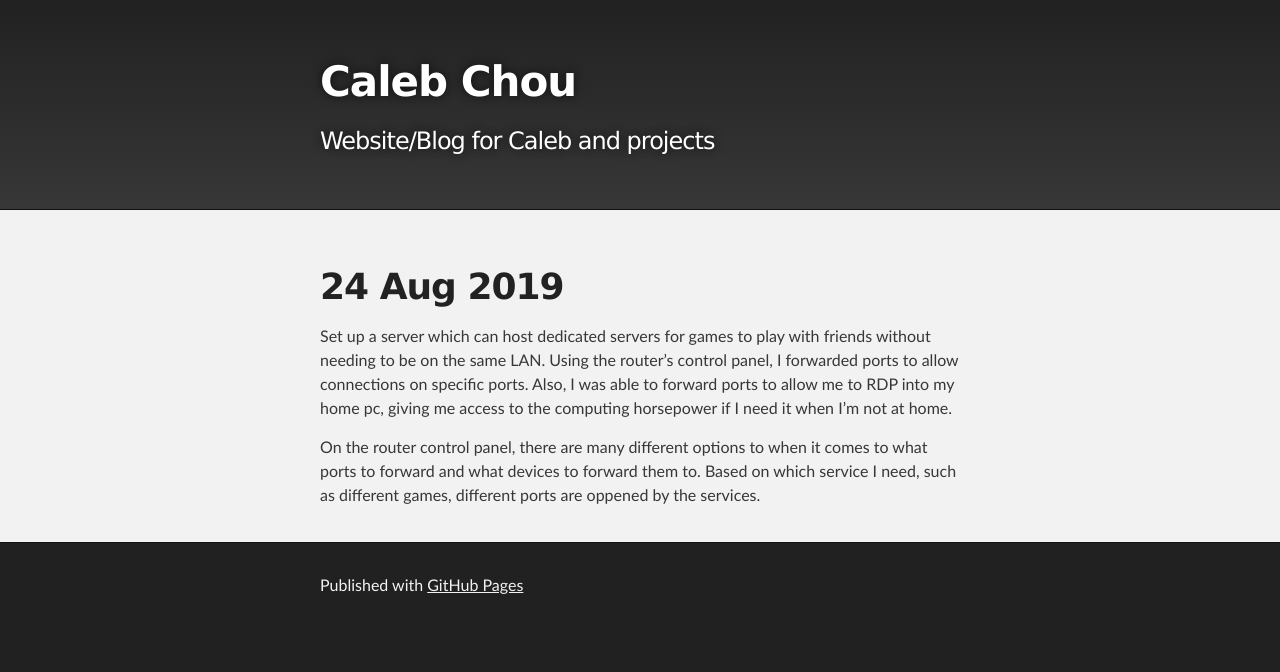
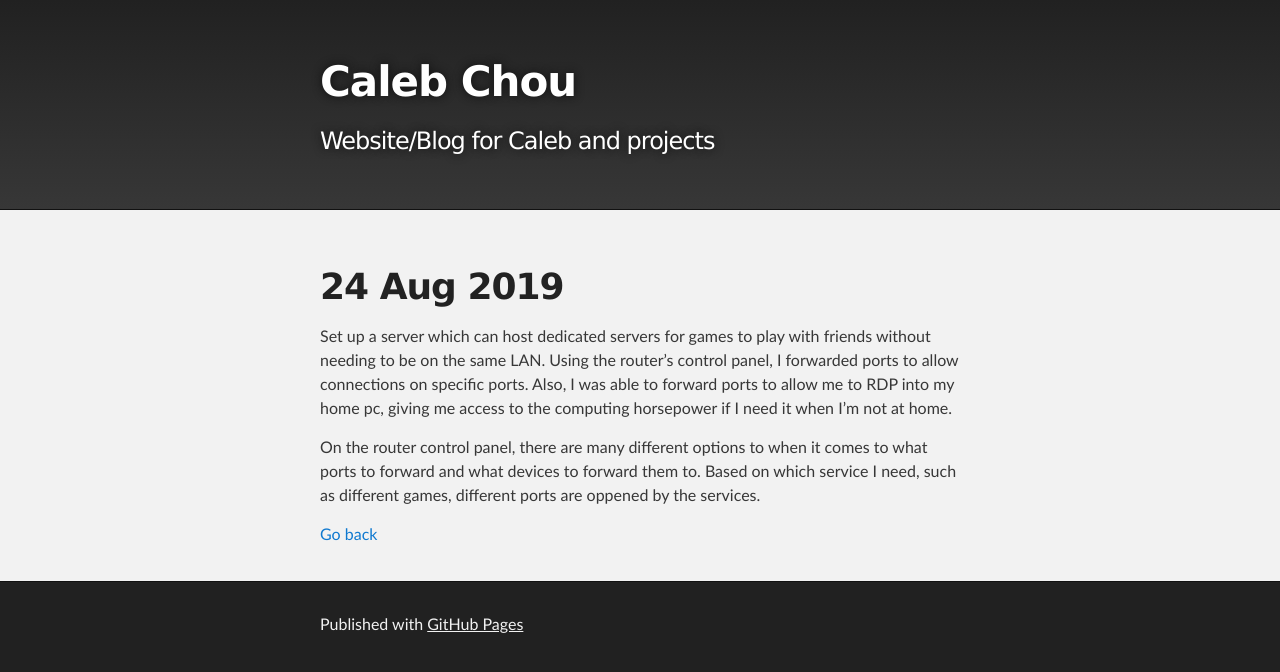
Before and after one commit to caleb-chou/caleb-chou.github.io, a Jekyll site: the page built from blogs/24082019.md, in a window 1280 px wide. Shown: the top 672 px of the page. Built offline with Jekyll 4.4.1, drawn with Linux system fonts in a browser that asks for light colours; our own code applies the rules of GitHub Pages for plain Markdown files.

Commit message:
Modified Blogs some more

```diff
--- a/blogs/24082019.md
+++ b/blogs/24082019.md
@@ -2,6 +2,9 @@
 layout: default
 ---
 # 24 Aug 2019
+
 Set up a server which can host dedicated servers for games to play with friends without needing to be on the same LAN. Using the router's control panel, I forwarded ports to allow connections on specific ports. Also, I was able to forward ports to allow me to RDP into my home pc, giving me access to the computing horsepower if I need it when I'm not at home.
 
 On the router control panel, there are many different options to when it comes to what ports to forward and what devices to forward them to. Based on which service I need, such as different games, different ports are oppened by the services.
+
+[Go back](./)
```
Also changed, not shown: blogs/22082019.md (+2 -0 lines).
